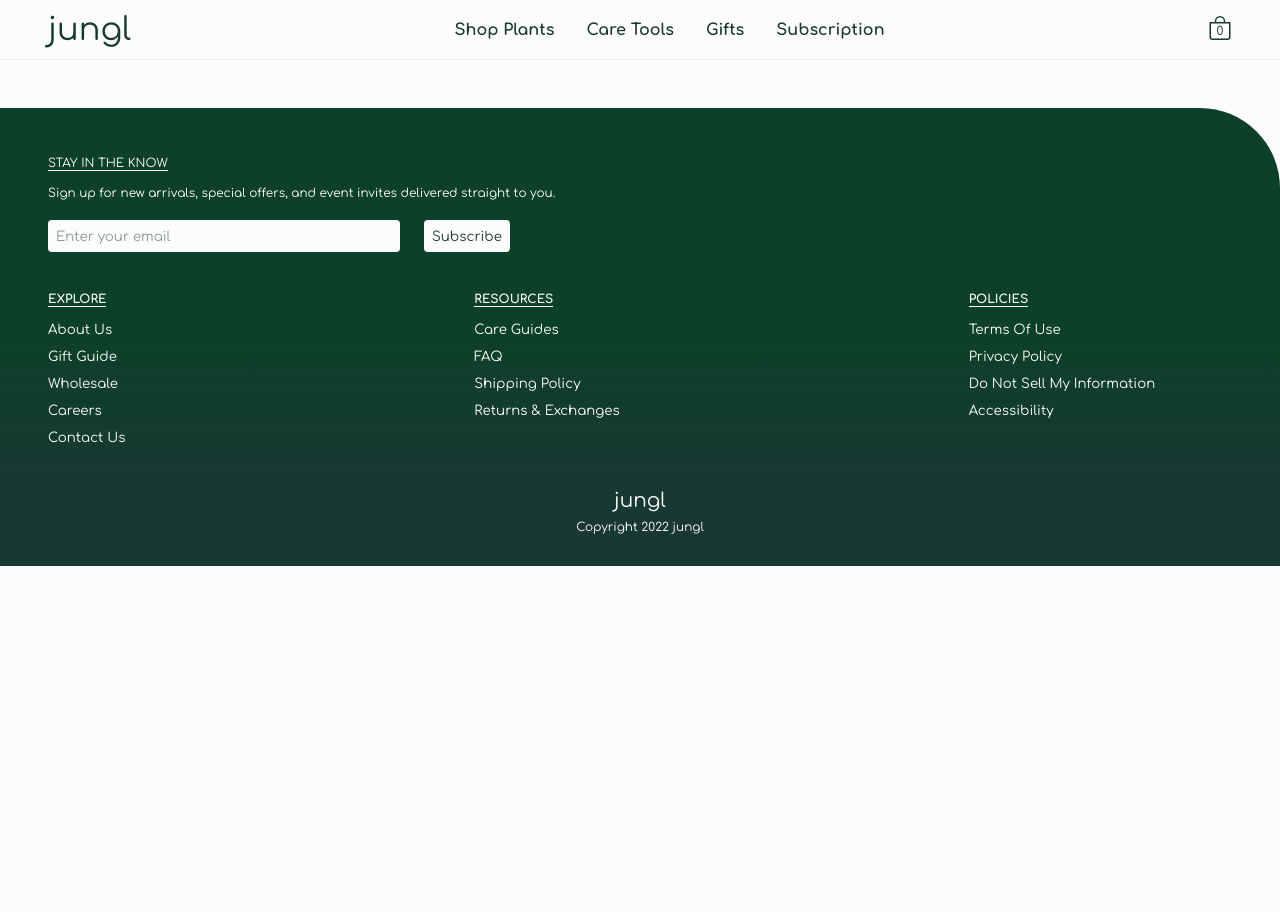
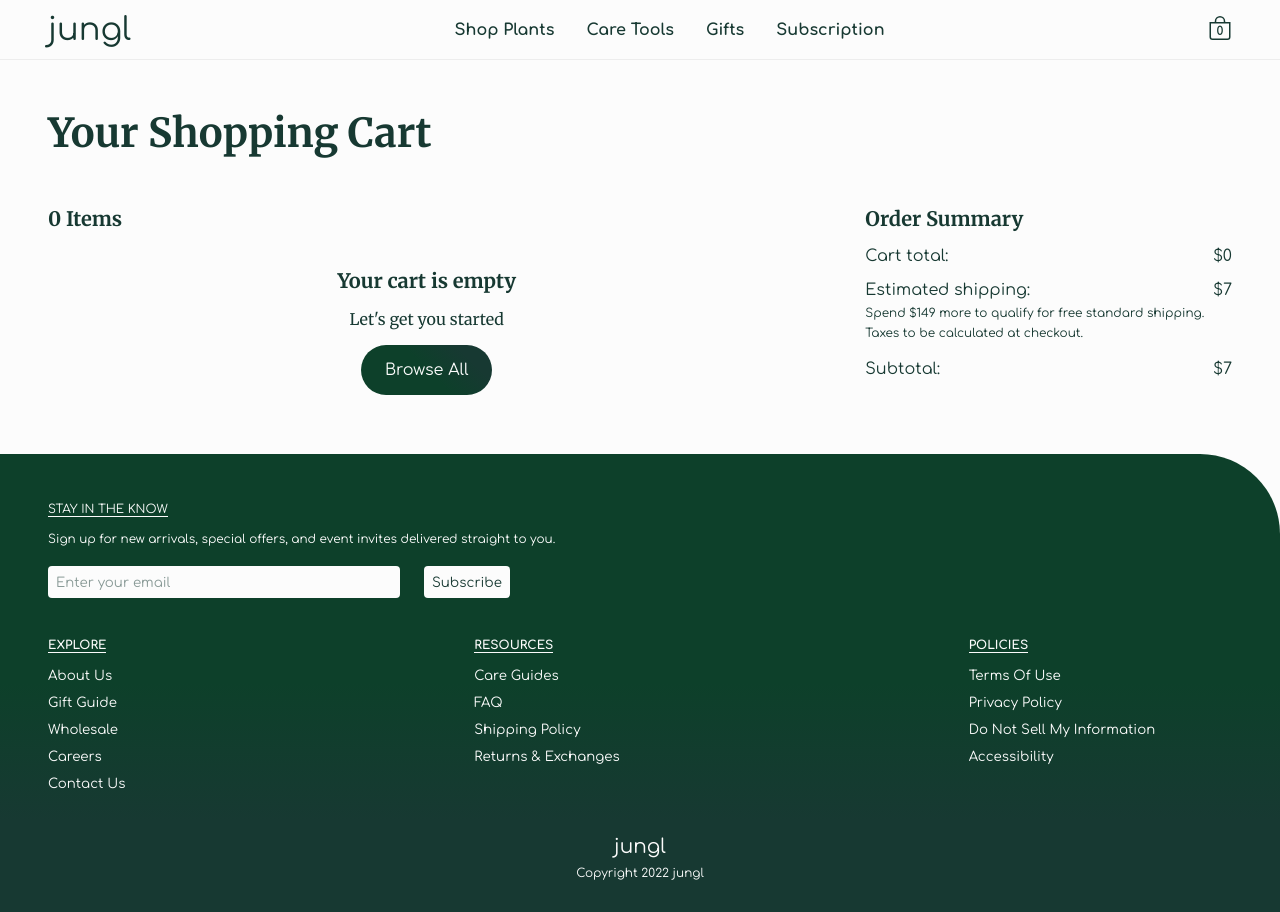
Before and after one commit to carolyndev/jungl, a React (Create React App) app: page /cart in a window 1280 px wide. Before the commit the page ends 800 px from the top, so only its background shows below. Built offline with nearby package versions, Linux system fonts and the light colour scheme.

Commit message:
Add cart details page

```diff
--- a/src/App.js
+++ b/src/App.js
@@ -10,12 +10,32 @@ import ProductSearch from './pages/ProductSearch';
 import ProductPage from './pages/ProductPage';
 import CartSide from './components/CartSide';
 import { collections, guides, allProducts } from './helpers/data';
+import { removeScrollBlock } from './helpers/functions';
 
 const App = () => {
   const [selected, setSelected] = useState({});
   const [itemToAdd, setItemToAdd] = useState({});
   const [cartItems, setCartItems] = useState([]);
   const [cartSideOpen, setCartSideOpen] = useState(false);
+  const [cartTotal, setCartTotal] = useState(0);
+  const [numItems, setNumItems] = useState(0);
+
+  useEffect(() => {
+    let totalItems = 0;
+    cartItems.forEach((item) => {
+      totalItems += item.quantity;
+    });
+    setNumItems(totalItems);
+  }, [cartItems]);
+
+  useEffect(() => {
+    let arr = [];
+    cartItems.map((item) => {
+      arr.push(item.quantity * item.unitPrice);
+    });
+    let sum = arr.reduce((prev, a) => prev + a, 0);
+    setCartTotal(sum);
+  }, [cartItems]);
 
   useEffect(() => {
     getLocalSelected();
@@ -60,9 +80,17 @@ const App = () => {
   };
 
   const toggleCartSide = () => {
+    if (window.location.pathname.includes('cart')) {
+      return;
+    }
     setCartSideOpen(!cartSideOpen);
     document.body.classList.toggle('open');
     document.documentElement.classList.toggle('open');
+  };
+
+  const closeCartSide = () => {
+    setCartSideOpen(false);
+    removeScrollBlock();
   };
 
   return (
@@ -74,6 +102,7 @@ const App = () => {
           cartSideOpen={cartSideOpen}
           setCartSideOpen={setCartSideOpen}
           toggleCartSide={toggleCartSide}
+          numItems={numItems}
         />
 
         <main>
@@ -91,15 +120,6 @@ const App = () => {
                   cartItems={cartItems}
                   setCartItems={setCartItems}
                 />
-              }
-            />
-            {/* cart */}
-
-            <Route
-              exact
-              path={'cart'}
-              element={
-                <CartPage cartItems={cartItems} setCartItems={setCartItems} />
               }
             />
             {/* shop all */}
@@ -186,6 +206,26 @@ const App = () => {
                 />
               }
             />
+
+            <Route
+              exact
+              path={'/cart'}
+              element={
+                <CartPage
+                  cartItems={cartItems}
+                  setCartItems={setCartItems}
+                  selected={selected}
+                  setSelected={setSelected}
+                  itemToAdd={itemToAdd}
+                  setItemToAdd={setItemToAdd}
+                  cartSideOpen={cartSideOpen}
+                  setCartSideOpen={setCartSideOpen}
+                  closeCartSide={closeCartSide}
+                  cartTotal={cartTotal}
+                  numItems={numItems}
+                />
+              }
+            />
           </Routes>
 
           <CartSide
@@ -194,6 +234,8 @@ const App = () => {
             cartItems={cartItems}
             setCartItems={setCartItems}
             toggleCartSide={toggleCartSide}
+            closeCartSide={closeCartSide}
+            cartTotal={cartTotal}
           />
         </main>
 
--- a/src/components/Header.js
+++ b/src/components/Header.js
@@ -4,13 +4,13 @@ import { checkSafariMobile } from '../helpers/functions';
 import { ReactComponent as BagIcon } from '../images/svgs/bag.svg';
 
 const Header = (props) => {
-  const [numItems, setNumItems] = useState(0);
   const {
     cartItems,
     setCartItems,
     cartSideOpen,
     setCartSideOpen,
     toggleCartSide,
+    numItems,
   } = props;
 
   const hamburgerBtn = useRef(null);
@@ -23,14 +23,6 @@ const Header = (props) => {
       checkSafariMobile();
     } else return;
   };
-
-  useEffect(() => {
-    let totalItems = 0;
-    cartItems.forEach((item) => {
-      totalItems += item.quantity;
-    });
-    setNumItems(totalItems);
-  }, [cartItems]);
 
   return (
     <header>
--- a/src/helpers/functions.js
+++ b/src/helpers/functions.js
@@ -15,3 +15,8 @@ export const checkSafariMobile = () => {
     document.ontouchmove = (e) => true;
   }
 };
+
+export const removeScrollBlock = () => {
+  document.body.classList.remove('open');
+  document.documentElement.classList.remove('open');
+};
--- a/src/pages/CartPage.js
+++ b/src/pages/CartPage.js
@@ -1,17 +1,87 @@
 import React, { useEffect } from 'react';
+import { Link } from 'react-router-dom';
+import { learn } from '../helpers/data';
+import CartItem from '../components/CartItem';
 
 const CartPage = (props) => {
-  const { cartItems, setCartItems } = props;
+  const { cartItems, setCartItems, closeCartSide, cartTotal, numItems } = props;
+  const subscribe = learn[1];
 
   return (
-    <div className="cart-container">
-      {cartItems.map((item, idx) => (
-        <div key={idx}>
-          <h1>{item.name}</h1>
-          <p>Subtotal: ${item.unitPrice * item.quantity}</p>
+    <>
+      <div className="cart-page-container">
+        <div className="cart-page-header">
+          <h1>Your Shopping Cart</h1>
         </div>
-      ))}
-    </div>
+        <div className="cart-page-content">
+          <div className="cart-page-items">
+            <h2>{numItems} Items</h2>
+            {cartItems.length > 0 ? (
+              <div>
+                {cartItems.map((item) => (
+                  <CartItem
+                    item={item}
+                    key={item.id}
+                    cartItems={cartItems}
+                    setCartItems={setCartItems}
+                  />
+                ))}
+              </div>
+            ) : (
+              <div className="cart-empty">
+                <h2>Your cart is empty</h2>
+                <p>Let's get you started</p>
+                <Link
+                  to="/shop"
+                  className="button-primary"
+                  onClick={closeCartSide}
+                >
+                  Browse All
+                </Link>
+              </div>
+            )}
+          </div>
+
+          <div className="cart-page-checkout">
+            <div className="cart-page-summary">
+              <h2>Order Summary</h2>
+              <p>
+                Cart total: <span>${cartTotal}</span>
+              </p>
+              <p>
+                Estimated shipping:
+                <span>{cartTotal > 149 ? 'Free!' : '$7'}</span>
+              </p>
+              <p className="cart-free-ship">
+                {cartTotal > 149
+                  ? `You've qualified for free standard shipping. `
+                  : `Spend $${
+                      149 - cartTotal
+                    } more to qualify for free standard shipping. `}
+                Taxes to be calculated at checkout.
+              </p>
+
+              <p>
+                Subtotal:{' '}
+                <span>${cartTotal > 149 ? cartTotal : cartTotal + 7}</span>
+              </p>
+            </div>
+
+            {cartItems.length > 0 ? (
+              <Link
+                to="/checkout"
+                className="button-primary"
+                onClick={closeCartSide}
+              >
+                Checkout
+              </Link>
+            ) : (
+              <></>
+            )}
+          </div>
+        </div>
+      </div>
+    </>
   );
 };
 
--- a/src/pages/ProductPage.js
+++ b/src/pages/ProductPage.js
@@ -26,12 +26,11 @@ const ProductPage = (props) => {
 
   useEffect(() => {
     window.scrollTo(0, 0);
-    console.log(selected);
+    // console.log(selected);
     loadProductPage();
   }, []);
 
   const loadProductPage = () => {
-    console.log('product page');
     setItemToAdd({
       ...itemToAdd,
       name: selected.name,
@@ -45,7 +44,6 @@ const ProductPage = (props) => {
   };
 
   const updateAddQuantity = (e) => {
-    console.log(e.target);
     setItemToAdd({ ...itemToAdd, quantity: parseInt(e.target.value) });
   };
 
--- a/src/styles/_cart.scss
+++ b/src/styles/_cart.scss
@@ -37,7 +37,7 @@
     display: flex;
     align-items: center;
     justify-content: space-between;
-    margin-bottom: 1rem;
+    margin-bottom: 1.5rem;
     padding-bottom: 1rem;
     border-bottom: 2px solid $green-md;
   }
@@ -55,8 +55,10 @@
   }
 
   @include breakpoints-up(medium) {
-    width: 60vw;
+    width: 40vw;
+    min-width: 23.4375rem;
     max-width: 45rem;
+    padding: 1rem 3rem;
   }
 }
 .cart-items {
@@ -66,9 +68,9 @@
 
 .cart-item {
   display: flex;
-  padding-bottom: 1rem;
-  margin-bottom: 1rem;
-  border-bottom: 1px solid $gray;
+  padding-bottom: 1.5rem;
+  margin-bottom: 1.5rem;
+  border-bottom: 1px solid rgba(13, 64, 42, 0.2);
 
   &:last-of-type {
     border: none;
@@ -85,26 +87,32 @@
   flex-direction: column;
   width: 100%;
   margin-left: 1rem;
+  @include breakpoints-up(medium) {
+    margin-left: 1.5rem;
+  }
 }
 
 .cart-item-details {
   width: 100%;
-  // margin-bottom: 1rem;
 
   h3 {
     font-size: 1rem;
     display: flex;
     width: 100%;
     justify-content: space-between;
+    font-family: $labels;
+
     span {
       margin-left: 2rem;
     }
   }
 }
+
 .cart-item-color {
   font-family: $labels;
   text-transform: capitalize;
-  margin-bottom: 0.5rem;
+  margin: 1rem 0 0.5rem;
+  font-size: 0.875rem;
 }
 
 .cart-item-actions {
@@ -175,10 +183,156 @@
     display: flex;
     justify-content: space-between;
     margin-bottom: 1rem;
+    font-family: $labels;
+
+    &:first-of-type {
+      font-weight: bold;
+    }
+    &:last-of-type {
+      font-size: 0.75rem;
+    }
+  }
+
+  a {
+    width: 100%;
+    display: flex;
+    justify-content: center;
+    margin-bottom: 1rem;
   }
 }
 
 // cart page
-.cart-container {
-  margin: 6.75rem 3rem 3rem;
+.cart-page-container {
+  margin: 6.75rem 1rem 3rem;
+
+  h2 {
+    font-size: 1.25rem;
+    margin-bottom: 1rem;
+  }
+
+  @include breakpoints-up(medium) {
+    margin: 6.75rem 3rem 3rem;
+  }
 }
+
+.cart-page-header {
+  padding-bottom: 1rem;
+  margin-bottom: 2rem;
+  // border-bottom: 2px solid $green-md;
+
+  h1 {
+    font-size: 2rem;
+
+    @include breakpoints-up(medium) {
+      font-size: 2.5rem;
+    }
+  }
+}
+
+.cart-page-content {
+  display: flex;
+  flex-direction: column;
+
+  @include breakpoints-up(medium) {
+    flex-direction: row;
+    justify-content: space-between;
+  }
+}
+
+.cart-page-image {
+  width: 5rem;
+
+  @include breakpoints-up(medium) {
+    width: 7.5rem;
+  }
+}
+
+.cart-page-details {
+  h3 {
+    display: flex;
+    flex-direction: column;
+    font-family: $labels;
+    font-size: 1.125rem;
+  }
+
+  span {
+    margin-top: 0.5rem;
+    font-size: 1rem;
+  }
+}
+.cart-page-items {
+  @include breakpoints-up(medium) {
+    width: calc(66% - 1.5rem);
+  }
+}
+.cart-page-actions {
+  display: flex;
+  align-items: center;
+  margin-top: auto;
+
+  & div:first-of-type {
+    margin-right: 1.5rem;
+  }
+}
+
+.cart-page-checkout {
+  display: flex;
+  align-items: center;
+  flex-direction: column;
+  margin: 2rem 0 0;
+  border-top: 1px solid $green-md;
+
+  h2 {
+    margin-top: 1rem;
+
+    @include breakpoints-up(medium) {
+      margin-top: 0rem;
+    }
+  }
+
+  a {
+    margin: 0;
+    margin-top: auto;
+    width: 100%;
+    text-align: center;
+
+    @include breakpoints-up(medium) {
+    }
+  }
+
+  @include breakpoints-up(medium) {
+    max-height: 0;
+    width: 33%;
+    margin: 0;
+    padding-left: 1.5rem;
+    border-top: none;
+  }
+}
+
+.cart-page-summary {
+  width: 100%;
+  margin-bottom: 2rem;
+  font-family: $labels;
+
+  h2 {
+    justify-self: flex-start;
+  }
+
+  p {
+    &:first-of-type {
+      margin-bottom: 1rem;
+    }
+    &:nth-of-type(2) {
+      margin-bottom: 0.25rem;
+    }
+    display: flex;
+    justify-content: space-between;
+  }
+
+  .cart-free-ship {
+    font-size: 0.75rem;
+    font-weight: normal;
+    line-height: 1.7;
+    margin-bottom: 1rem;
+  }
+}
--- a/src/styles/_footer.scss
+++ b/src/styles/_footer.scss
@@ -1,5 +1,6 @@
 footer {
   padding: 3rem 1rem 2rem;
+  margin-top: auto;
   background: linear-gradient(
     to bottom,
     rgba(13, 64, 42, 1) 0%,
--- a/src/styles/_globals.scss
+++ b/src/styles/_globals.scss
@@ -60,10 +60,22 @@ p {
   color: $green;
 }
 
+.container {
+  display: flex;
+  flex-direction: column;
+  min-height: 100vh;
+}
+
 a.button-primary,
 .add-to-cart {
   position: relative;
-  background-color: $green-md;
+  background: linear-gradient(
+    45deg,
+    #0d402a 0%,
+    #0d402a 50%,
+    #173932 80%,
+    #173932 100%
+  );
   padding: 1rem 1.5rem;
   margin-bottom: 2rem;
   width: fit-content;
--- a/src/styles/_header.scss
+++ b/src/styles/_header.scss
@@ -230,6 +230,7 @@ nav {
     transform: translate(-50%, -40%);
     font-size: 0.75rem;
     font-family: $labels;
+    font-weight: bold;
     pointer-events: none;
   }
 }
```
Also changed, not shown: src/components/CartItem.js (+26 -6 lines), src/components/CartSide.js (+22 -12 lines), src/pages/ProductSearch.js (+3 -4 lines).
